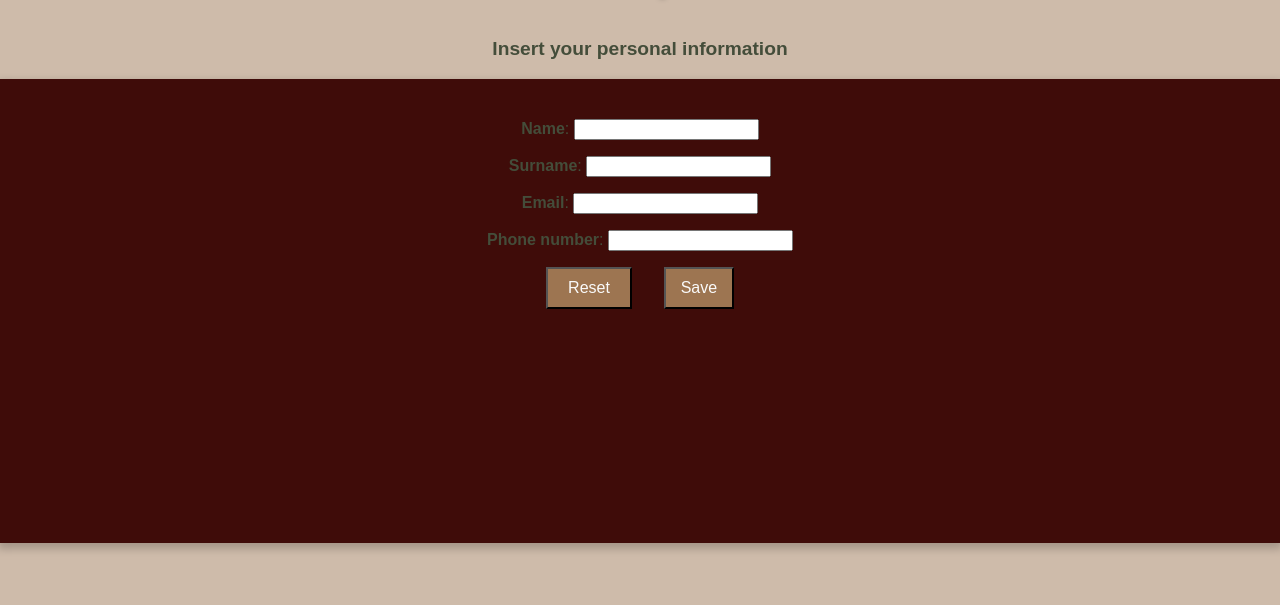
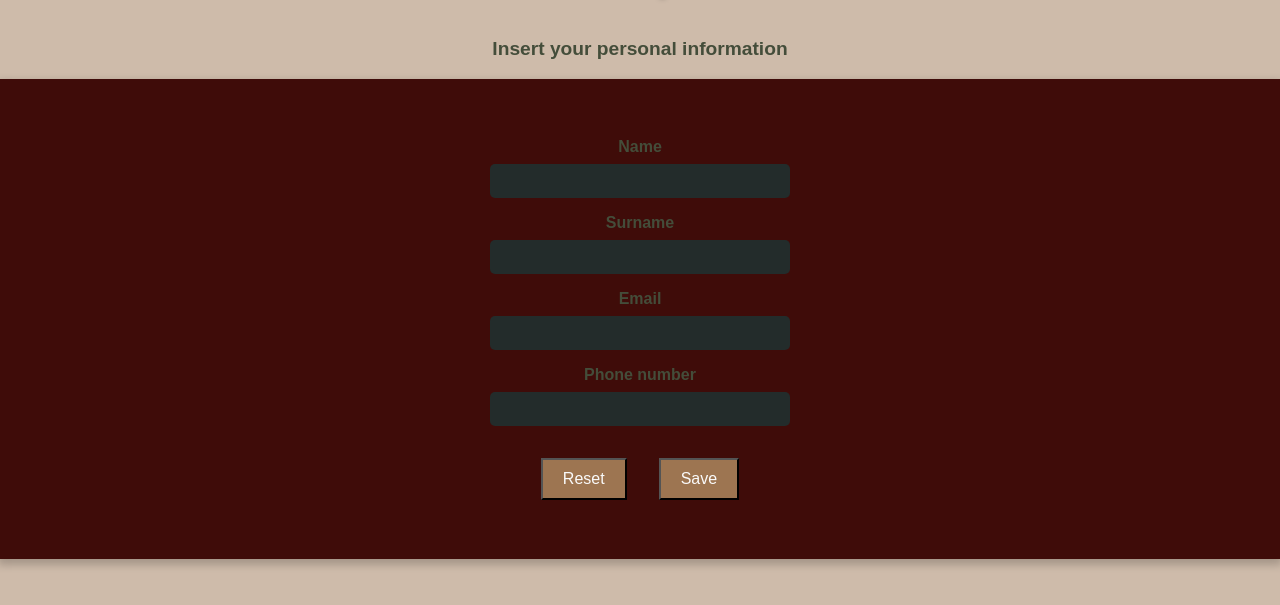
Before and after one commit to salino3/user-form-vanilla-2024, a website: page index.html in a window 1280 px wide. Shown: the part 61-666 px from the top of the page. Drawn offline with Linux system fonts and the light colour scheme.

Commit message:
add styles to inputs

```diff
--- a/src/components/user-data/user-data.html
+++ b/src/components/user-data/user-data.html
@@ -4,8 +4,8 @@
     <meta charset="UTF-8" />
     <meta name="viewport" content="width=device-width, initial-scale=1.0" />
     <title>User Data</title>
-    <!-- <link rel="stylesheet" href="../../css/styles.css" />
-    <link rel="stylesheet" href="./user-data.css" /> -->
+    <!-- <link rel="stylesheet" href="../../css/styles.css" /> -->
+    <!-- <link rel="stylesheet" href="./user-data.scss" /> -->
   </head>
   <div class="containerUserDataForm">
     <div class="containerForm">
@@ -15,34 +15,60 @@
         onsubmit="personalInfoForm(event)"
       >
         <div class="boxInput">
-          <label for="name"><b>Name</b>:</label>
+          <label for="name"><b>Name</b></label>
           <input type="text" id="name" name="name" required />
         </div>
         <div class="boxInput">
-          <label for="name"><b>Surname</b>:</label>
+          <label for="name"><b>Surname</b></label>
           <input type="text" id="surname" name="surname" required />
         </div>
         <div class="boxInput">
-          <label for="name"><b>Email</b>:</label>
+          <label for="name"><b>Email</b></label>
           <input type="email" id="email" name="email" required />
         </div>
         <div class="boxInput">
-          <label for="name"><b>Phone number</b>:</label>
+          <label for="name"><b>Phone number</b></label>
           <input type="text" id="phoneNumber" name="phoneNumber" required />
         </div>
       </form>
     </div>
     <style>
-      .containerUserDataForm {
+      .containerForm {
         display: flex;
         flex-direction: column;
-        justify-content: flex-start;
+        justify-content: center;
+        gap: var(--size-half);
+        padding: var(--size-half);
+        min-width: 300px;
+        width: 700px;
+        max-width: 70vw;
+        min-height: 50vh;
+        height: 100%;
+        box-sizing: content-box;
+        color: var(--color-secondary);
+      }
+      #personalInfoForm {
+        display: flex;
+        flex-direction: column;
+        justify-content: space-between;
         align-items: center;
+        height: 100%;
         gap: var(--size-primary);
-        padding: var(--size-double);
-        background: var(--color-secondary-background);
-        height: 50vh;
-        box-shadow: 0 4px 8px 2px rgba(0, 0, 0, 0.2);
+      }
+      .boxInput {
+        display: flex;
+        flex-direction: column;
+        gap: var(--size-half);
+        width: 100%;
+        max-width: 300px;
+      }
+      .boxInput input {
+        padding: var(--size-half);
+        border: none;
+        border-radius: 5px;
+        background-color: var(--color-primary);
+        color: var(--color-07);
+        font-size: var(--size-small);
       }
     </style>
     <script src="./user-data.js"></script>
--- a/src/components/user-data/user-data.js
+++ b/src/components/user-data/user-data.js
@@ -15,7 +15,7 @@ function personalInfoForm(event) {
     window.location.href =
       "/src/components/addess-details/address-details.html";
   } else {
-    alert("Please fill all inputs.");
+    alert("Please refill all inputs.");
   }
 }
 
@@ -60,6 +60,7 @@ function loadBoxButtons(txtSave) {
       let containerBtnSave = document.getElementById("containerBoxButtons");
       let btnSave = document.getElementById("btnSave");
       if (containerBtnSave && btnSave) {
+        containerBtnSave.style.marginTop = "var(--size-primary)";
         btnSave.textContent = txtSave;
         // btnSave.addEventListener("click", function (event) {
         //   event.preventDefault();
@@ -69,7 +70,7 @@ function loadBoxButtons(txtSave) {
         containerBtnSave.appendChild(btnSave);
         form.appendChild(containerBtnSave);
       } else {
-        console.error("btnSave no se encuentra en el DOM");
+        console.error("btnSave is not present in the DOM");
       }
     })
     .catch((error) => console.error("Error downloading box buttons:", error));
--- a/src/components/user-data/user-data.scss
+++ b/src/components/user-data/user-data.scss
@@ -5,36 +5,49 @@
   align-items: center;
   gap: var(--size-primary);
   padding: var(--size-double);
-  background: var(--color-quaterny-background);
-  color: var(--color-secondary);
+  background: var(--color-secondary-background);
   height: 50vh;
+  height: 100%;
   box-shadow: 0 4px 8px 2px rgba(0, 0, 0, 0.2);
 
   .containerForm {
     display: flex;
     flex-direction: column;
+    justify-content: center;
     gap: var(--size-half);
     padding: var(--size-half);
     min-width: 300px;
     width: 700px;
     max-width: 70vw;
+    min-height: 50vh;
+    height: 100%;
+    color: var(--color-secondary);
 
     #personalInfoForm {
       display: flex;
       flex-direction: column;
-      justify-content: center;
+      justify-content: space-between;
       align-items: center;
+      height: 100%;
       gap: var(--size-primary);
+
+      .boxInput {
+        display: flex;
+        flex-direction: column;
+        gap: var(--size-half);
+        width: 100%;
+        max-width: 300px;
+
+        input {
+          padding: var(--size-half);
+          border: none;
+          border-radius: 5px;
+          background-color: var(--color-primary);
+          color: var(--color-07);
+          font-size: var(--size-small);
+        }
+      }
     }
-  }
-
-  .btnSave {
-    display: flex;
-    flex-direction: column;
-    justify-content: center;
-    align-items: center;
-    cursor: pointer;
-    width: 70px;
   }
 }
 
--- a/src/scss/styles.scss
+++ b/src/scss/styles.scss
@@ -7,6 +7,7 @@
   --color-quaternary: #232c2b;
   --color-05: #342214;
   --color-06: #fafafa;
+  --color-07: #f1ead7;
   --color-primary-background: #f1ead7;
   --color-secondary-background: #3f0c09;
   --color-tertiary-background: #d1b48c;
```
Also changed, not shown: src/css/styles.css.
